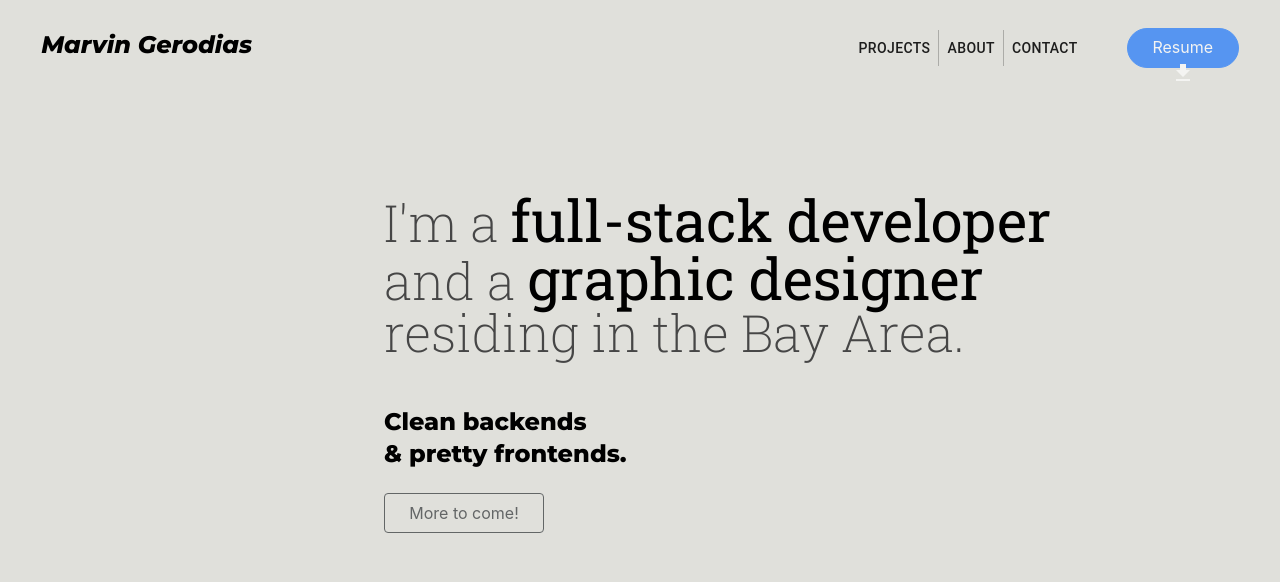
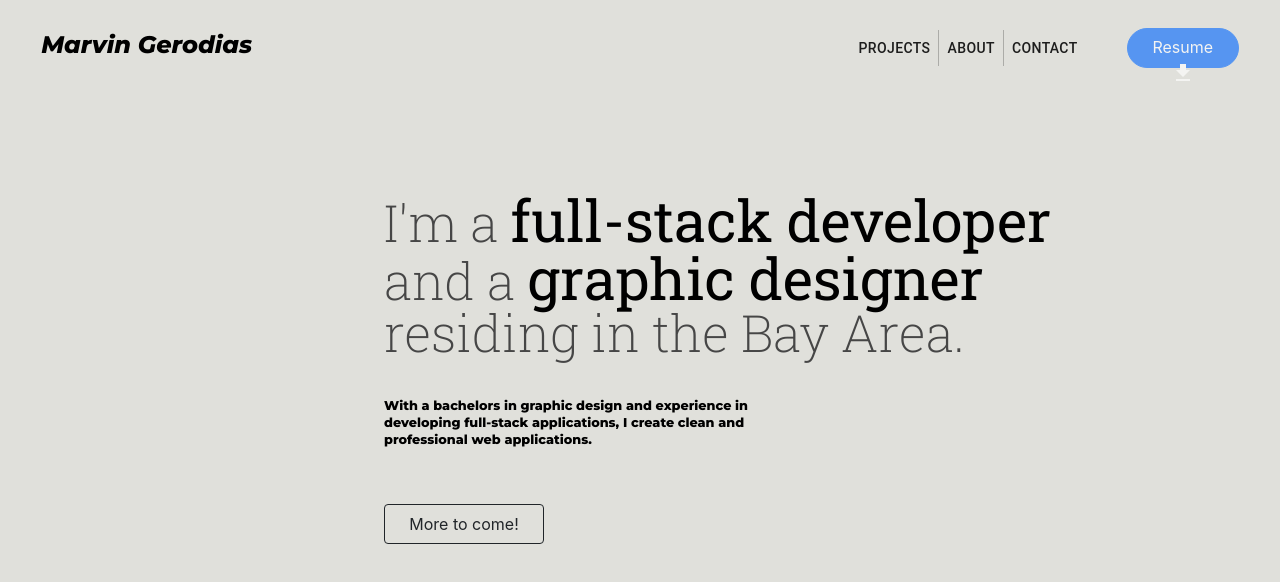
Before and after one commit to Marvin-Gerodias/PORTFOLIO, a React (Create React App) app: page /main in a window 1280 px wide. Shown: the top 582 px of the page. Built offline with nearby package versions, Linux system fonts and the light colour scheme.

Commit message:
content edit

```diff
--- a/src/components/Landing.js
+++ b/src/components/Landing.js
@@ -8,12 +8,10 @@ function Landing() {
                 <p>I'm a <span>full-stack developer</span> and a <span>graphic designer</span> residing in the Bay Area.</p>
             </div>
             <div className="tagline__2">
-                <p>Clean backends<br/>
-                <span>& </span>
-                pretty frontends.</p>
+                <p>With a bachelors in graphic design and experience in developing full-stack applications, I create clean and professional web applications. </p>
             </div>
             <div className="button1">
-            <button type="button" class="btn btn-outline-dark" disabled>More to come!</button>
+            <button type="button" class="btn btn-outline-dark">More to come!</button>
             </div>
         </div>
     )
--- a/src/css/Landing.css
+++ b/src/css/Landing.css
@@ -27,25 +27,27 @@
 .tagline__2 {
     /* border: 1px solid darkred; */
     font-family: 'Montserrat', serif;
-    font-weight: 600;
+    font-weight: 800;
     /* font-style: italic; */
     color: black;
-    font-size: 1.5rem;
+    font-size: 1vw;
     text-align: left;
     line-height: 1.3;
-    width:20vw;
-    margin-top: 6vh;
+    width:30vw;
+    margin-top: 5vh;
+
 }
 
 .main__landing .button1 {
     /* border: 1px solid darkred; */
     float: left;
-    margin-top: 1vh;
+    /* margin-top: 1vh; */
 
 }
 
 .main__landing button {
     width: 10rem;
     height: 5vh;
-
+    min-width: 100%;
+    margin-top: 5vh;
 }
```
